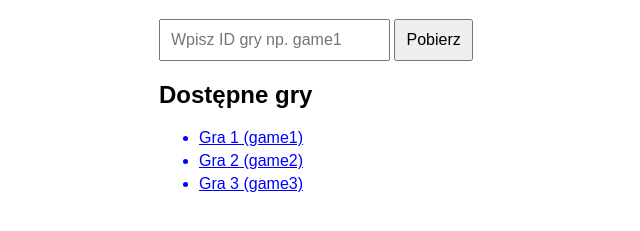
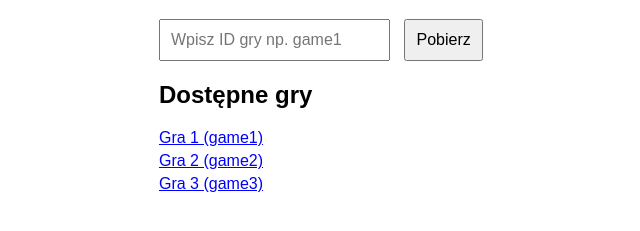
Before and after one commit to cedekpy/nwm, a plain HTML site: page index.html in a window 1280 px wide. Shown: the part 101-332 px from the top of the page, without its empty margins (181-821 px from the left). Drawn offline with Linux system fonts and the light colour scheme.

Commit message:
Update index.html

```diff
--- a/index.html
+++ b/index.html
@@ -2,7 +2,7 @@
 <html lang="pl">
 <head>
   <meta charset="UTF-8" />
-  <title>Pobieranie gier</title>
+  <title>Pobierz grę</title>
   <style>
     body {
       font-family: Arial, sans-serif;
@@ -13,9 +13,12 @@
     input, button {
       padding: 10px;
       font-size: 16px;
+      margin-right: 10px;
     }
     #gameList {
       margin-top: 20px;
+      list-style-type: none;
+      padding: 0;
     }
     #gameList li {
       cursor: pointer;
@@ -37,27 +40,30 @@
   <ul id="gameList"></ul>
 
   <script>
-    // Przykładowa lista gier
+    // Lista gier - id odpowiada nazwie pliku w repozytorium (np. game1.zip)
     const games = [
       { id: 'game1', name: 'Gra 1' },
       { id: 'game2', name: 'Gra 2' },
       { id: 'game3', name: 'Gra 3' },
     ];
 
-    // Wypisz listę gier w HTML
     const gameListEl = document.getElementById('gameList');
+
+    // Wyświetl listę gier na stronie
     games.forEach(game => {
       const li = document.createElement('li');
-      li.textContent = game.name + ' (' + game.id + ')';
+      li.textContent = `${game.name} (${game.id})`;
       li.onclick = () => downloadById(game.id);
       gameListEl.appendChild(li);
     });
 
+    // Funkcja pobierająca plik na podstawie ID gry
     function downloadById(id) {
-      const url = `games/${id}.zip`; // zakładam, że gry są w folderze games i są zipami
+      const url = `${id}.zip`; // pliki są w katalogu głównym repozytorium
       window.location.href = url;
     }
 
+    // Pobieranie na podstawie wpisanego ID
     function downloadGame() {
       const input = document.getElementById('gameId');
       const id = input.value.trim();
```
